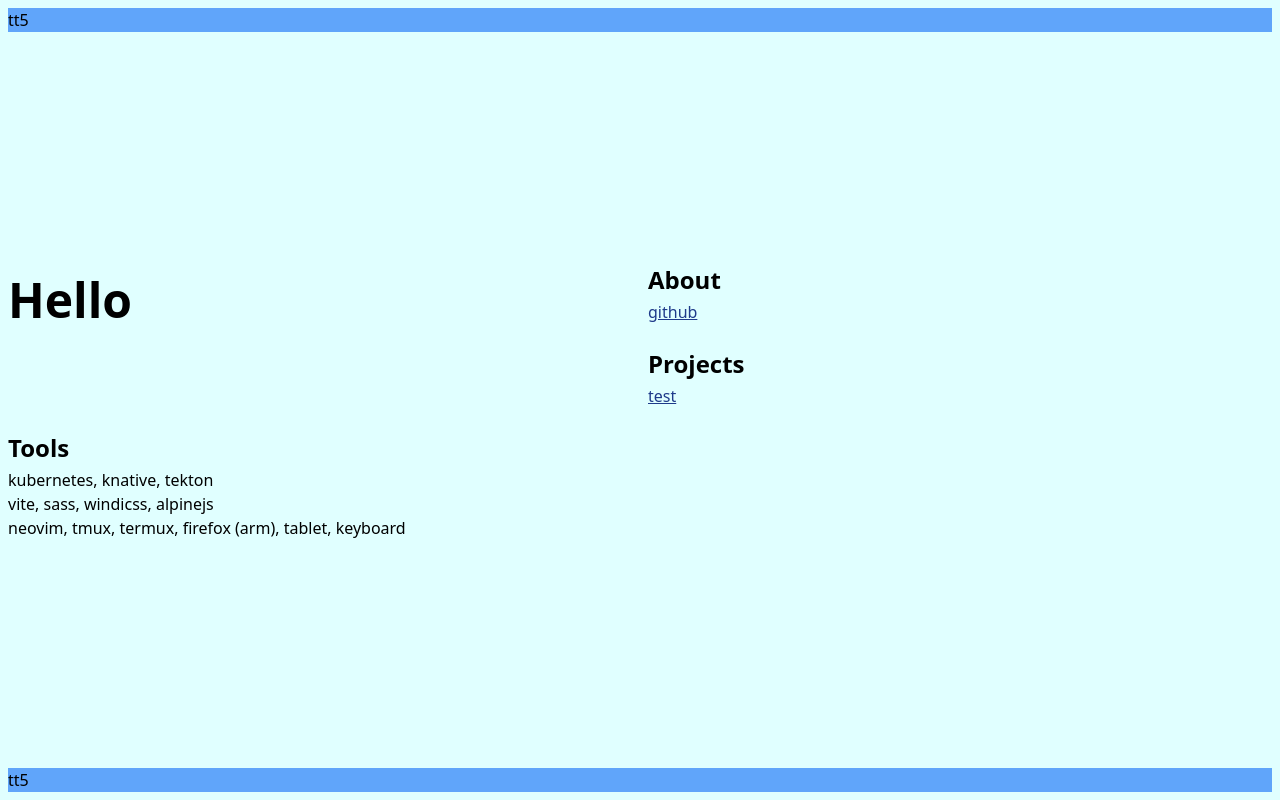
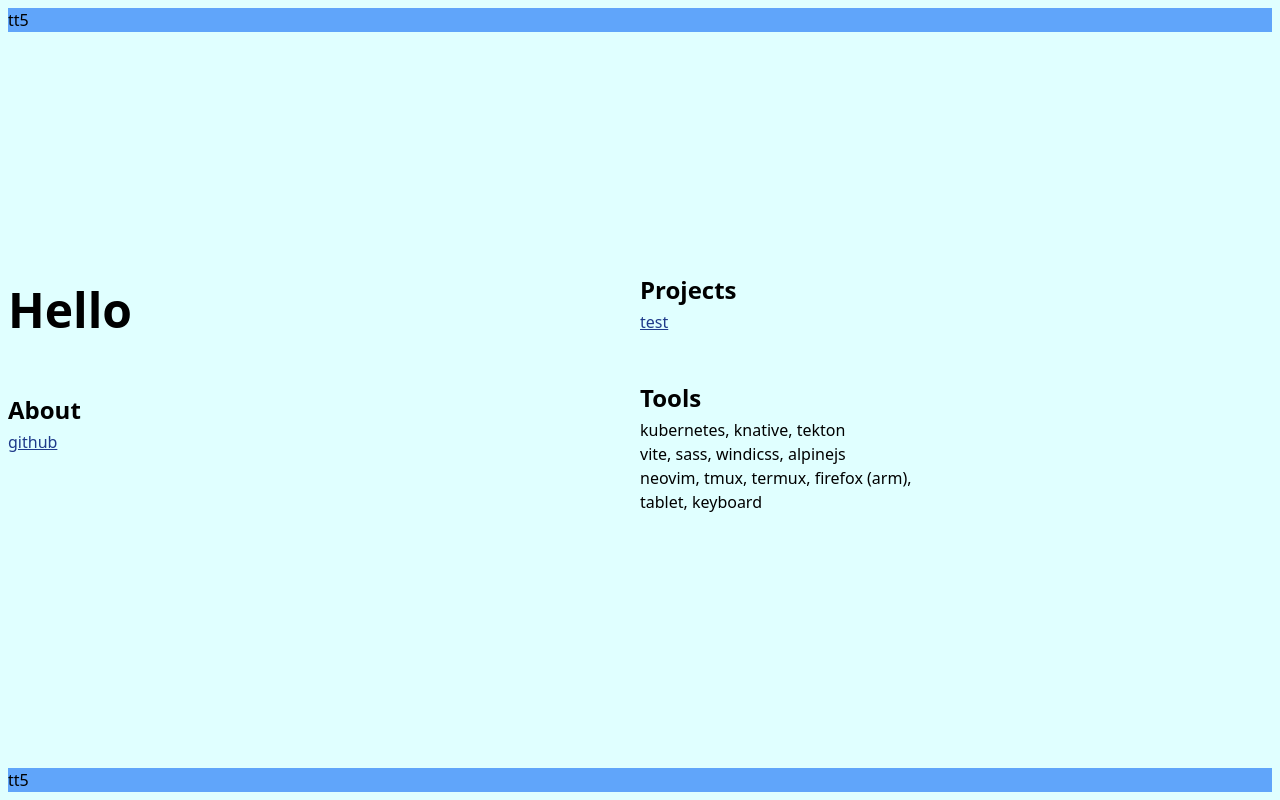
Before and after one commit to tt5/nginx-demo, a website built with Vite: page app/index.html in a window 1280 px wide. Built offline with nearby package versions, Linux system fonts and the light colour scheme; some packages are replaced by stand-ins of ours.

Commit message:
flex instead of grid

```diff
--- a/app/index.html
+++ b/app/index.html
@@ -7,17 +7,17 @@
   </head>
   <body class="container flex-y">
     <nav class="bg-blue">tt5</nav>
-    <main class="grid grid-cols-2 gap-4">
-      <header class="row-span-2">
+    <main class="flex-y2">
+      <header class="flex-item-y2">
         <h1 class="title">Hello</h1>
       </header>
-      <section>
+      <section class="flex-item-y2">
         <h2 class="subtitle">About</h2>
         <ul class="text">
           <li><a class="link" href="https://github.com/tt5">github</a></li>
         </ul>
       </section>
-      <section>
+      <section class="flex-item-y2">
         <h2 class="subtitle">Projects</h2>
         <ul class="text">
           <li>
@@ -25,7 +25,7 @@
           </li>
         </ul>
       </section>
-      <section>
+      <section class="flex-item-y2">
         <h2 class="subtitle">Tools</h2>
         <ul>
           <li>kubernetes, knative, tekton</li>
--- a/app/main.scss
+++ b/app/main.scss
@@ -29,6 +29,14 @@ body {
   justify-content: space-between;
 }
 
+.flex-y2 {
+  @apply h-300px inline-flex flex-col flex-wrap;
+}
+
+.flex-item-y2 {
+  @apply min-w-300px w-300px py-5;
+}
+
 .bg-blue {
   @apply bg-blue-400;
 }
```
